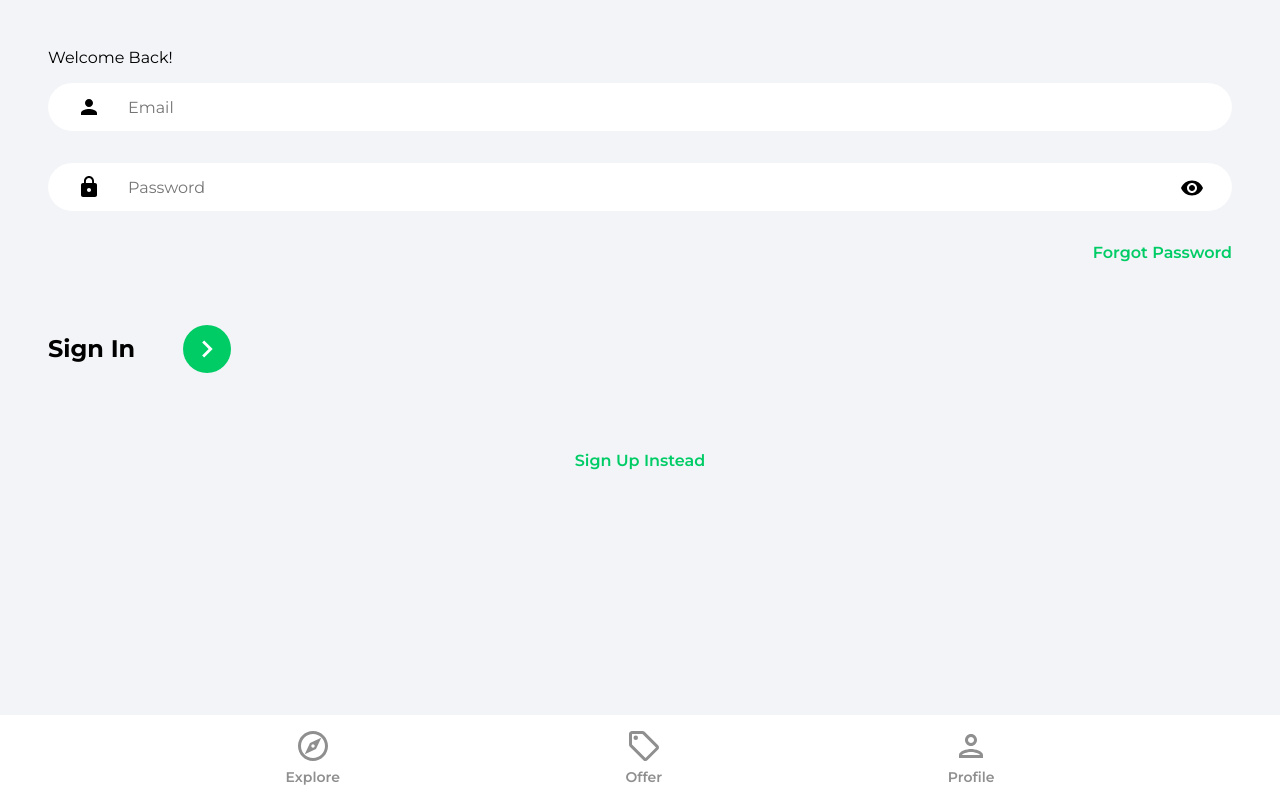
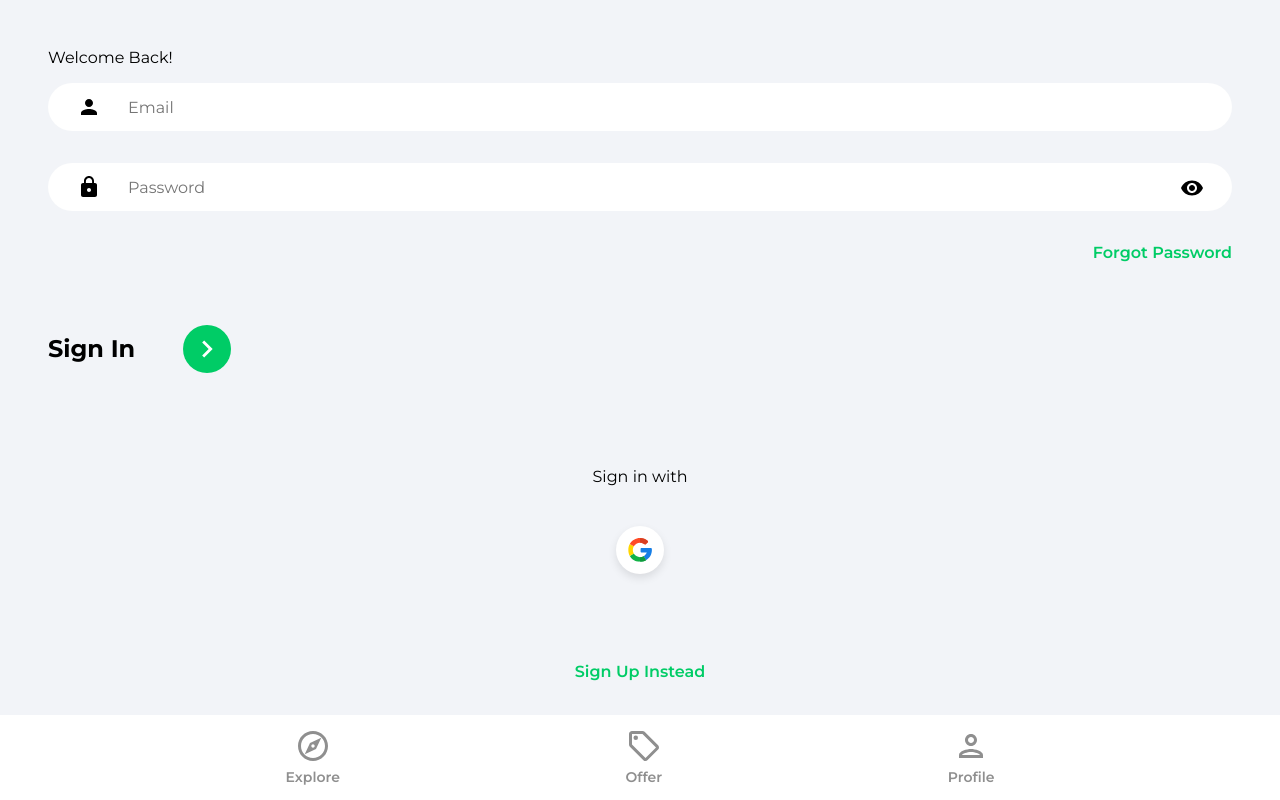
Before and after one commit to Acalltoredemption/house-marketplace, a React (Create React App) app: page /sign-in in a window 1280 px wide. Built offline with nearby package versions, Linux system fonts and the light colour scheme.

Commit message:
implemented google oauth

```diff
--- /dev/null
+++ b/src/components/OAuth.jsx
@@ -0,0 +1,45 @@
+import {useLocation, useNavigate} from 'react-router-dom'
+import {getAuth, signInWithPopup, GoogleAuthProvider} from 'firebase/auth'
+import {doc, setDoc, getDoc, serverTimestamp} from 'firebase/firestore'
+import { db } from '../firebase.config'
+import { toast } from 'react-toastify'
+import googleIcon from '../assets/svg/googleIcon.svg'
+
+export default function OAuth() {
+    const navigate = useNavigate()
+    const location = useLocation()
+
+    const onGoogleClick = async () => {
+        try {
+            const auth = getAuth()
+            const provider = new GoogleAuthProvider()
+            const result = await signInWithPopup(auth, provider)
+            const user = result.user
+
+            //Check for User
+            const docRef = doc(db, 'users', user.uid)
+            const docSnap = await getDoc(docRef)
+
+            // If user doesn't exist, creat user
+            if(!docSnap.exists()){
+                await setDoc(doc(db, 'users', user.uid), {
+                    name: user.displayName,
+                    email: user.email,
+                    timestamp: serverTimestamp()
+                })
+            }
+            navigate('/')
+        } catch(error) {
+            toast.error('Could not authorize with Google')
+        }
+    }
+
+  return (
+    <div className="socialLogin">
+        <p>Sign {location.pathname === '/sign-up' ? 'up' : 'in'} with </p>
+        <button className="socialIconDiv" onClick={onGoogleClick}>
+            <img className="socialIconImg" src={googleIcon} alt="google icon" />
+        </button>
+    </div>
+  )
+}
--- a/src/pages/SignIn.jsx
+++ b/src/pages/SignIn.jsx
@@ -4,6 +4,7 @@
 import {ReactComponent as ArrowRightIcon} from '../assets/svg/keyboardArrowRightIcon.svg'
 import { toast } from 'react-toastify'
 import visibilityIcon from '../assets/svg/visibilityIcon.svg'
+import OAuth from '../components/OAuth'
 
 export default function SignIn() {
   const [showPassword, setShowPassword] = useState(false)
@@ -68,7 +69,7 @@
             </div>
         </form>
 
-        {/*  Google Oauth   */}
+        <OAuth />
 
         <Link to="/sign-up" className="registerLink">
           Sign Up Instead
--- a/src/pages/SignUp.jsx
+++ b/src/pages/SignUp.jsx
@@ -3,6 +3,7 @@
 import {Link, useNavigate} from 'react-router-dom'
 import {ReactComponent as ArrowRightIcon} from '../assets/svg/keyboardArrowRightIcon.svg'
 import visibilityIcon from '../assets/svg/visibilityIcon.svg'
+import OAuth from '../components/OAuth'
 
 import {getAuth, createUserWithEmailAndPassword, updateProfile} from 'firebase/auth'
 import {db} from '../firebase.config'
@@ -84,7 +85,7 @@
             </div>
         </form>
 
-        {/*  Google Oauth   */}
+        <OAuth  />
 
         <Link to="/sign-in" className="registerLink">
           Sign In Instead
```
